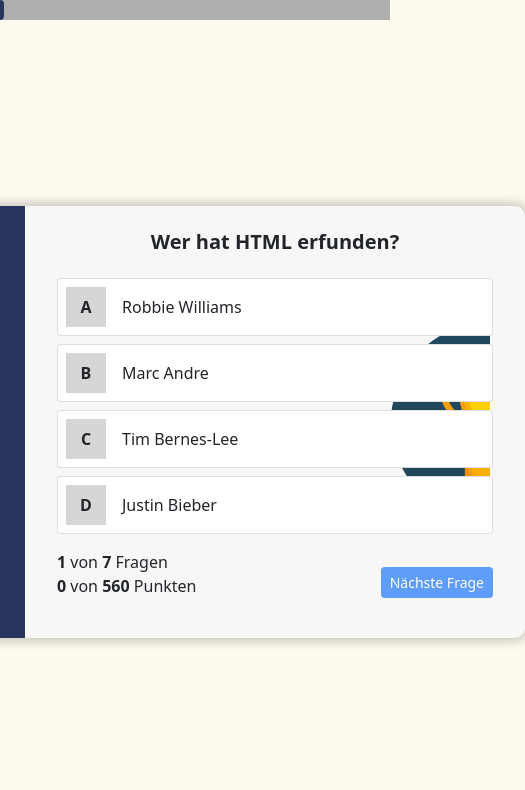
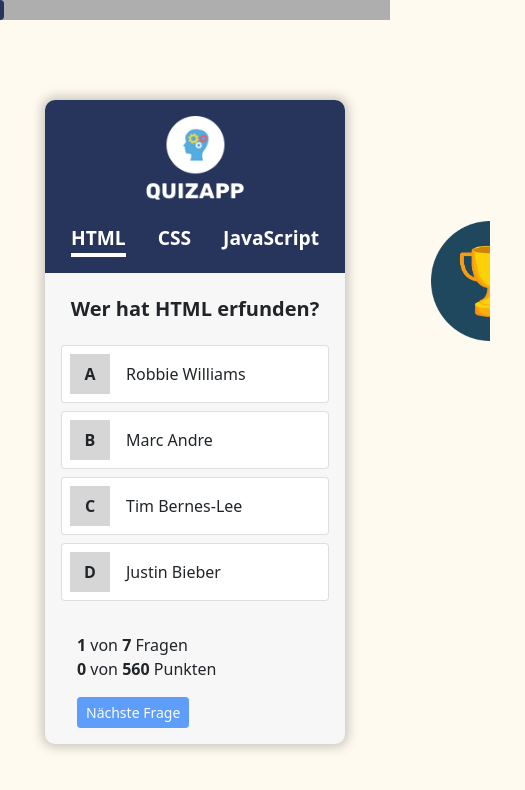
Before and after one commit to fernsikos/Quizz-App, a plain HTML site: page index.html in a window 390 px wide. Both pictures are taken after a click on the button "Los Geht´s". Shown: the whole page, 525 px wide, since content can reach past the window. Drawn offline with nearby package versions, Linux system fonts and the light colour scheme.

Commit message:
Double quotes

```diff
--- a/style/style.css
+++ b/style/style.css
@@ -32,13 +32,11 @@ body {
     background-color: #F7F7F7;
     border-radius: 10px;
     min-height: 432px;
-    box-shadow: 0px 0px 11px 3px rgba(87,87,87,0.33);
+    box-shadow: 0px 0px 11px 3px rgba(87, 87, 87, 0.33);
     max-width: 660px;
 }
 
 .leftframe {
-    /* background-image: url('../img/pencil-g865268ca5_640.jpg');
-    background-size: cover; */
     background-color: #27345C;
     width: 10rem;
     border-radius: 10px 0 0 10px;
@@ -149,14 +147,14 @@ body {
 }
 
 #trophy-icon {
-    position: absolute;
+    position: fixed;
     right: -100px;
     height: 200px;
     transition: 1s;
 }
 
 .trophy-animation {
-    right: 0!important;
+    right: 0 !important;
     transition: 1s;
 }
 
@@ -202,3 +200,87 @@ body {
     font-size: 1.5rem;
     margin-top: 8rem;
 }
+
+@media (max-width:690px) {
+    .quiz-card-container {
+        flex-direction: column;
+    }
+
+    #welcome-card-content {
+        border-radius: 0 0 10px 10px;
+        min-height: 300px;
+    }
+
+    .leftframe {
+        width: 100%;
+        border-radius: 10px 10px 0 0;
+    }
+
+    .themes-container {
+        display: flex;
+        text-align: center;
+    }
+
+    .themes-container div {
+        padding: 0;
+        border-left: 0;
+        border-bottom: 4px solid #27345C;
+        margin-left: 2rem;
+        margin-right: 2rem;
+    }
+
+    .welcome-card-title {
+        margin-top: 4rem;
+    }
+
+    .active-theme {
+        border-left: none !important;
+        border-bottom: 4px solid white !important;
+    }
+}
+
+@media (max-width: 550px) {
+    .quiz-card-container {
+        width: 300px;
+    }
+
+    .themes-container div {
+        margin-left: 1rem;
+        margin-right: 1rem;
+    }
+
+    .themes-container {
+        width: unset;
+    }
+
+    #card-content {
+        width: unset;
+    }
+
+    #quiz-card-footer {
+        flex-direction: column;
+        align-items: baseline;
+    }
+
+    .footer-right {
+        margin-top: 1rem;
+    }
+
+    .footer-left {
+        margin-top: 1rem;
+    }
+
+    .congratulation-screen {
+        padding: 2rem;
+    }
+
+    #trophy-icon {
+        height: 120px;
+        top: 221px;
+    }
+
+    .card {
+        margin-left: 1rem;
+        margin-right: 1rem;
+    }
+}
```
